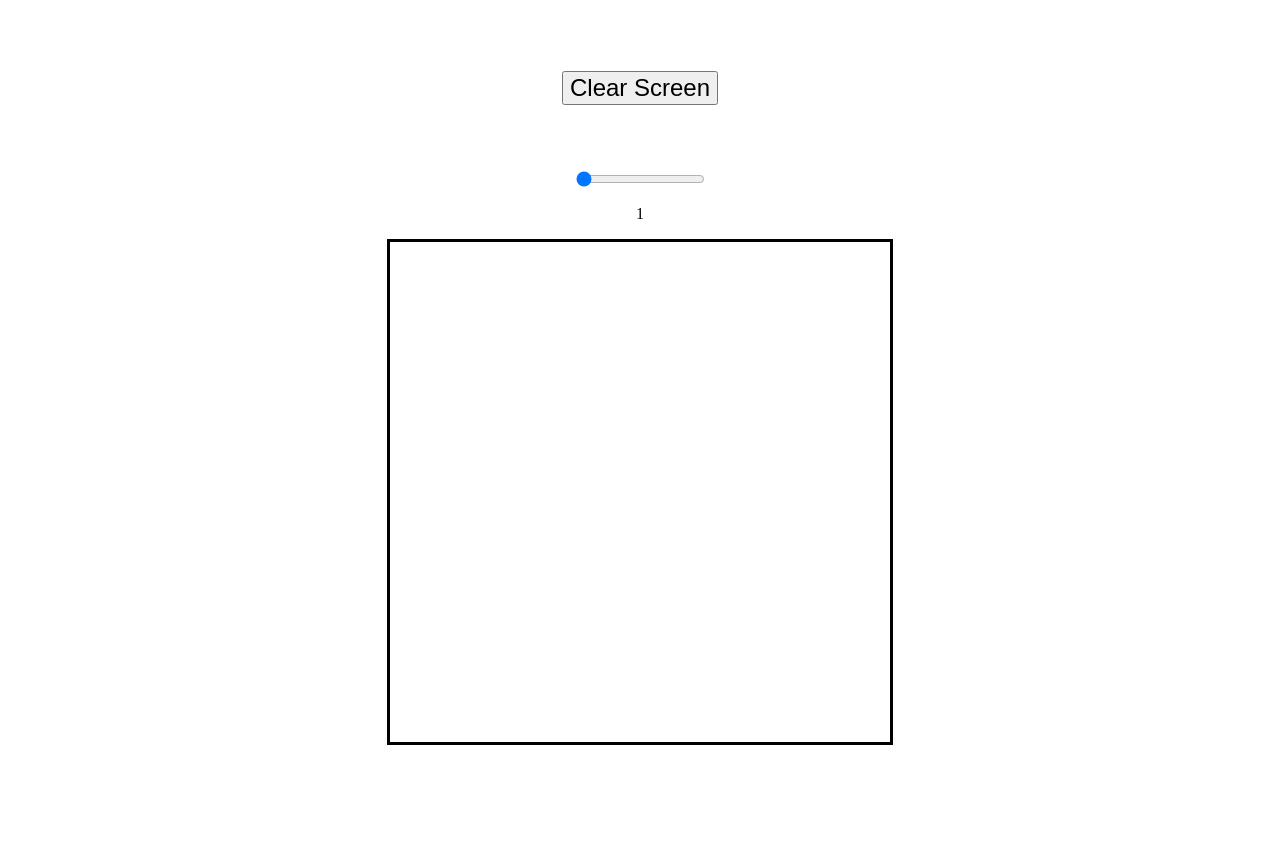
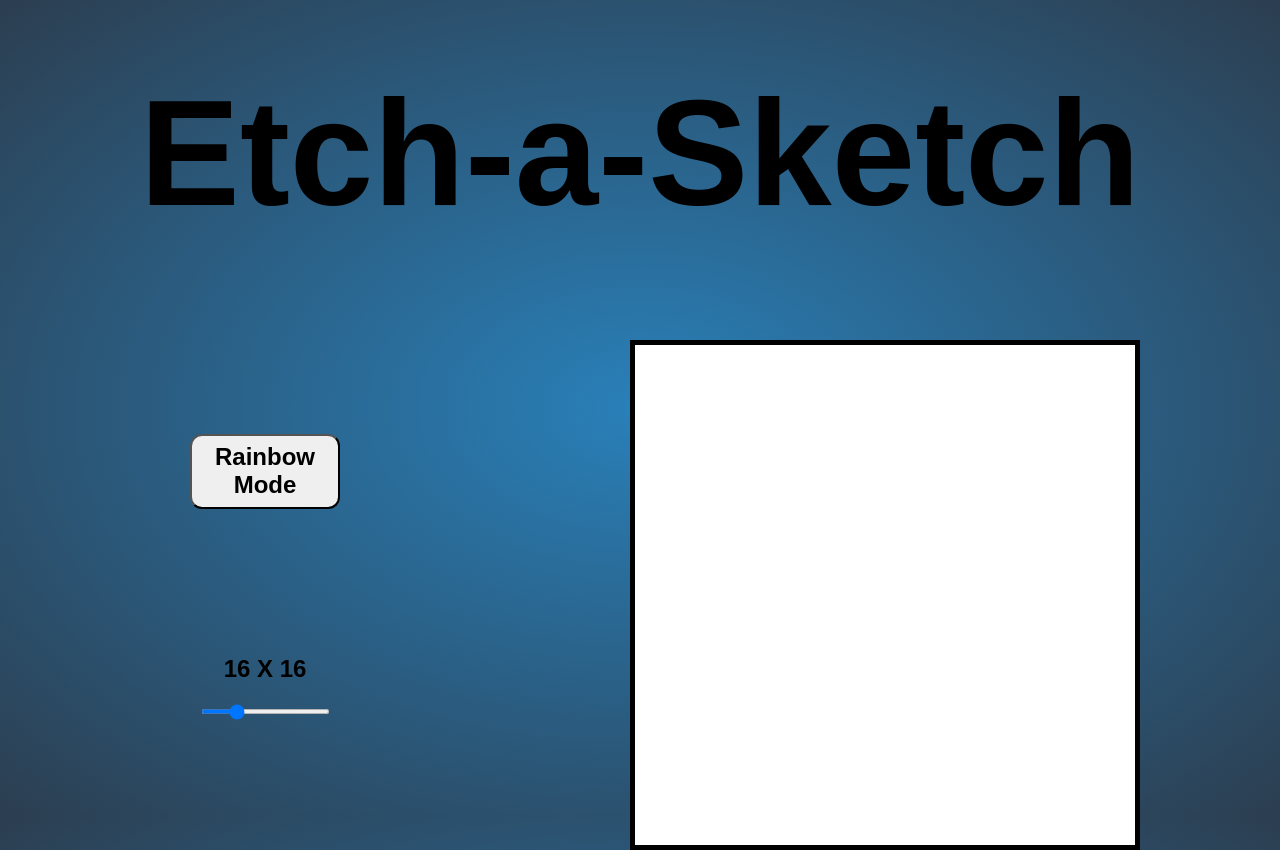
Before and after one commit to zcarter95/Etch-a-Sketch, a plain HTML site: page index.html in a window 1280 px wide. Before the commit the page ends 816 px from the top, so only its background shows below. Drawn offline with Linux system fonts and the light colour scheme.

Commit message:
rainbow button

```diff
--- a/index.html
+++ b/index.html
@@ -9,10 +9,19 @@
     <title>Etch-a-Sketch</title>
 </head>
 <body>
-    <button>Clear Screen</button>
-    <input type="range" min="1" max="60" value="1" id="myRange">
-    <p id="output"></p>
-    <div class="container">
-    </div>
+    <h1>Etch-a-Sketch</h1>
+    <section class="content">
+        <section class="buttons">
+            <section class="button-container">
+                <button>Rainbow Mode</button>
+            </section>
+            <section class="slider-container">
+                <p id="output"></p>
+            <input type="range" min="1" max="60" value="16" id="myRange">
+            </section>
+        </section>
+        <div class="container">
+        </div>
+    </section>
 </body>
 </html>
--- a/script.js
+++ b/script.js
@@ -1,6 +1,8 @@
 var container = document.querySelector('div');
 const body = document.querySelector('body');
 const button = document.querySelector('button');
+let colorMode = 'black';
+let rainbowMode = false;
 
 function createDiv(){
     var div = document.createElement('div');
@@ -11,7 +13,7 @@ var divs = []
 
 var range = document.querySelector('input');
 var output = document.getElementById("output");
-output.textContent = range.value;
+output.textContent =   `${range.value} X ${range.value}`;
 var screenSize = range.value;
 screenSize = screenSize * screenSize;
 
@@ -38,7 +40,17 @@ function drawPixels (screenSize){
         item.style.width = determinePixelSize(screenSize);
         item.style.height = determinePixelSize(screenSize);
         item.addEventListener('mouseenter', () => {
-            item.classList.add('hover');
+            const randomColor = Math.floor(Math.random()*16777215).toString(16);
+            switch(rainbowMode) {
+                case true:
+                    item.style.backgroundColor = "#" + randomColor
+                    break;
+                case false:
+                    item.classList.add('hover');
+                    break;
+            }
+
+
         })
     })
     return items;
@@ -58,7 +70,7 @@ function removeChildren (items) {
 
 drawPixels(screenSize);
 range.oninput = function() {
-    output.textContent = this.value;
+    output.textContent = `${this.value} X ${this.value}`;
     removeChildren();
     screenSize = this.value;
     screenSize = screenSize * screenSize;
@@ -66,5 +78,28 @@ range.oninput = function() {
 }
 
 button.addEventListener('click', () => {
-    reloadContainer(screenSize);
+    if (rainbowMode === true){
+        rainbowMode = false;
+    }
+    else if (rainbowMode === false){
+        rainbowMode = true;
+    }
+
 })
+
+button.addEventListener('mouseenter', () => {
+
+    button.style.backgroundColor = "#" + (Math.floor(Math.random()*16777215).toString(16));
+    button.style.color = "#" + (Math.floor(Math.random()*16777215).toString(16));
+})
+
+button.addEventListener('mouseleave', () => {
+    if (!rainbowMode){
+        button.style.backgroundColor = 'white';
+        button.style.color = 'black';
+    }
+    else{
+        return;
+    }
+
+})
--- a/style.css
+++ b/style.css
@@ -1,15 +1,19 @@
 body {
     display: flex;
+    flex-direction: column;
     justify-content: center;
     align-items: center;
     height: 100vh;
-    flex-direction: column;
+    background-image: radial-gradient(#2980B9,#2C3E50);
+    font-family: Arial, Helvetica, sans-serif;
 }
 
 .container {
     display: flex;
     border: black solid;
+    border-width: thick;
     flex-wrap: wrap;
+    margin-left: 32px;
     width: 500px;
     height: 500px;
 }
@@ -29,3 +33,68 @@ button {
     margin-bottom: 64px;
     font-size: 24px;
 }
+
+.buttons {
+    display: flex;
+    flex-direction: column;
+    align-items: center;
+    margin-bottom: 40px;
+    padding-left: 50px;
+    justify-content: space-evenly;
+    height: 400px;
+}
+
+input[type="range"]::-webkit-slider-runnable-track {
+
+    height: 5px;
+}
+
+input[type="range"]::-webkit-slider-thumb {
+    -webkit-appearance: none;
+    height: 30px;
+    width: 30px;
+    background-color: #3498DB;
+    margin-top: -5px;
+    border-radius: 50%;
+}
+
+p {
+    font-size: 24px;
+    font-weight: bold;
+}
+
+.content {
+    display: flex;
+    align-items: center;
+    width: 1000px;
+    justify-content: space-between;
+}
+
+h1 {
+    font-size: 150px;
+    font-weight: bolder;
+}
+
+button {
+    font-size: 24px;
+    width: 150px;
+    height: 75px;
+    font-weight: bold;
+    border-radius: 12px;
+}
+
+.button-hover {
+    font-size: 36px;
+    width: 250px;
+    height: 100px;
+}
+
+.button-container {
+    display: flex;
+}
+
+.slider-container {
+    display: flex;
+    flex-direction: column;
+    align-items: center;
+}
```
